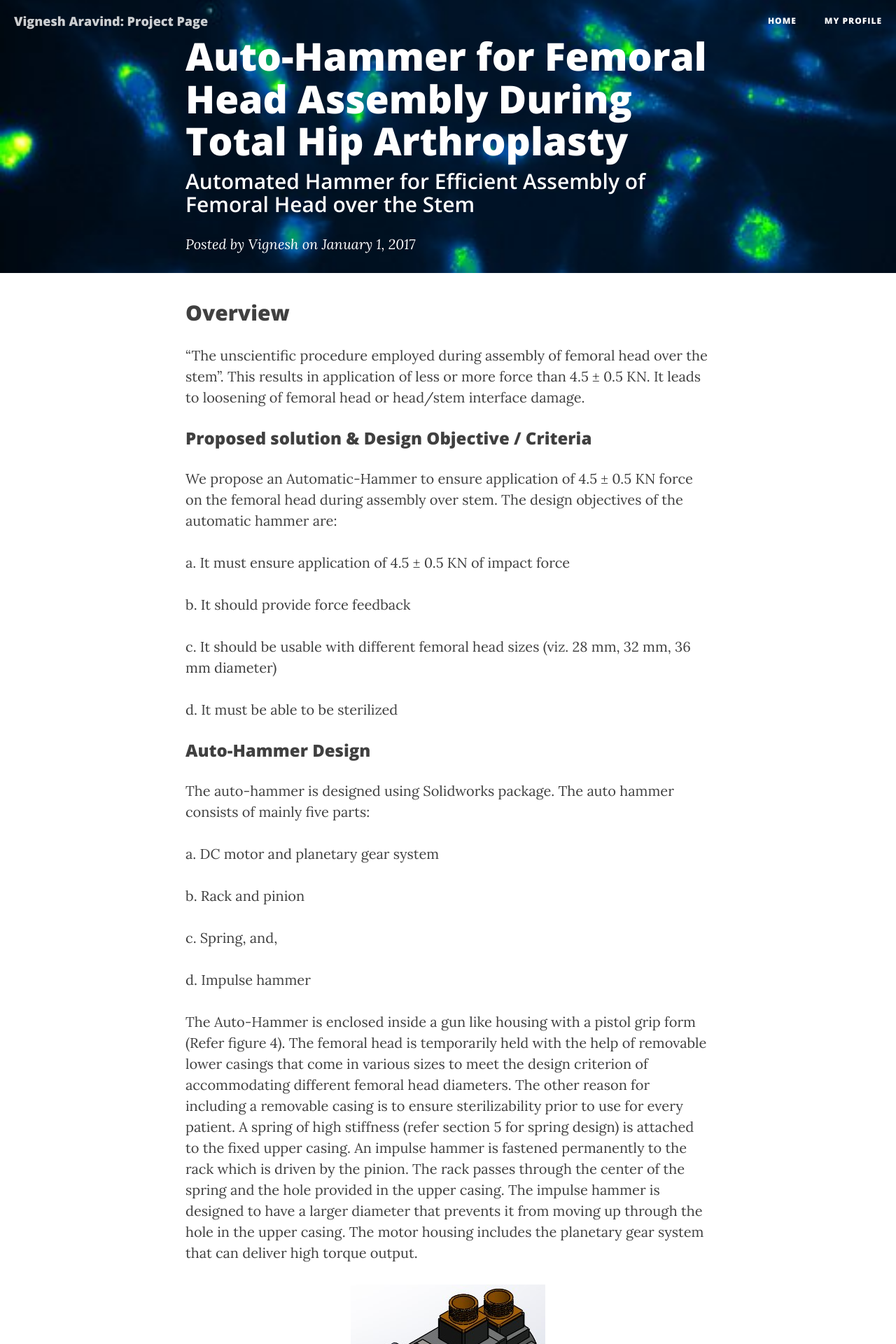
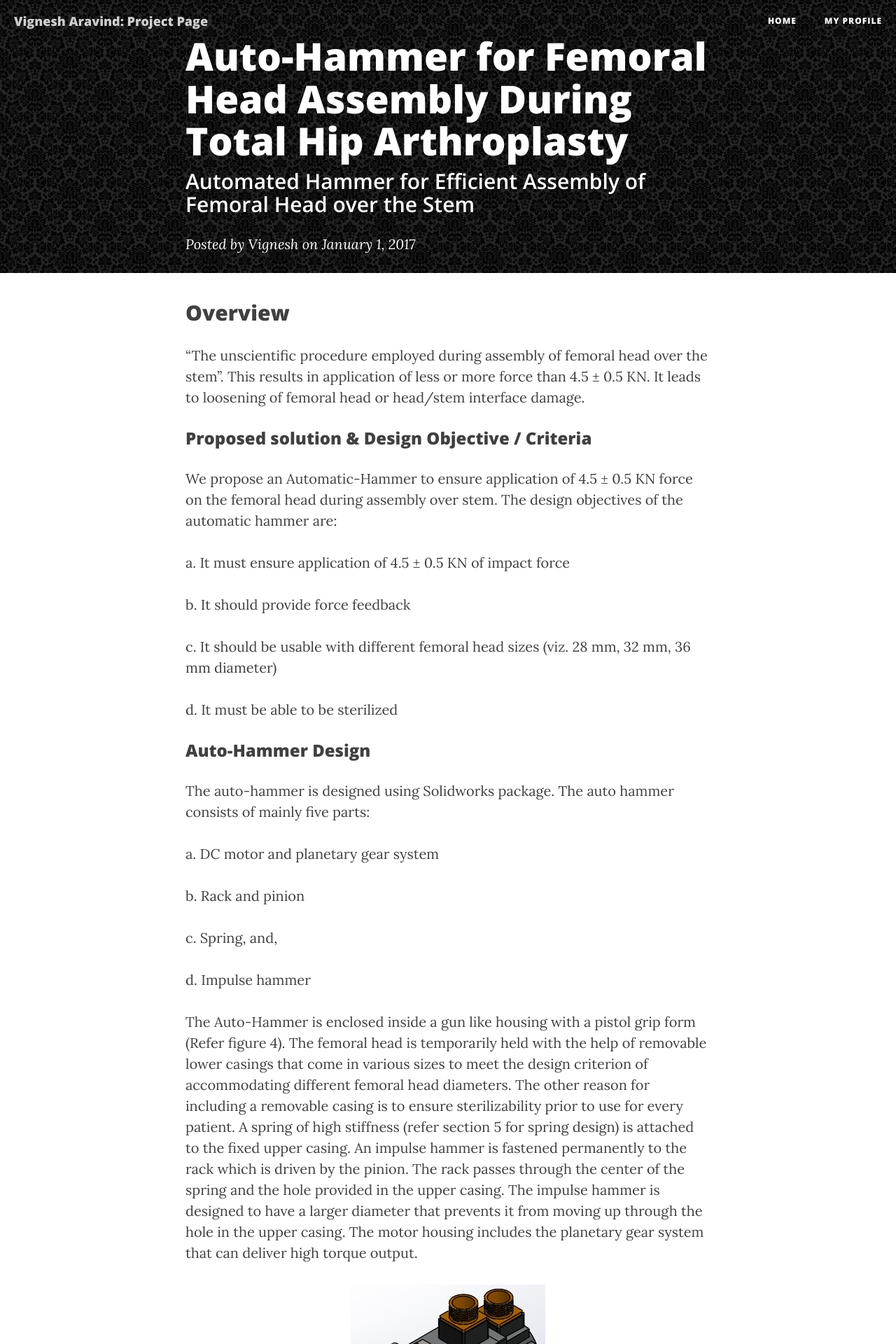
Before and after one commit to vignesharavind/vignesharavind.github.io, a Jekyll site: the page built from _posts/2017-01-01-Auto-hammer-for-femoral-head.markdown, in a window 1280 px wide. Shown: the top 1920 px of the page at 70% size. Built offline with Jekyll 4.4.1, drawn with Linux system fonts in a browser that asks for light colours; nearby versions of some CDN libraries; comment, search, counter and statistics services are not loaded.

Commit message:
Update 2017-01-01-Auto-hammer-for-femoral-head.markdown

```diff
--- a/_posts/2017-01-01-Auto-hammer-for-femoral-head.markdown
+++ b/_posts/2017-01-01-Auto-hammer-for-femoral-head.markdown
@@ -9,6 +9,7 @@ horizontal: >-
   data-background="http://projectpages.github.io/project-pages/img/slidebackground.png"><section
   markdown="1">
 layout: post
+header-img: "img/Plain_Black_Spade.jpg"
 title: Auto-Hammer for Femoral Head Assembly During Total Hip Arthroplasty
 author: Vignesh
 tags: bio-medical mechanical design
```
